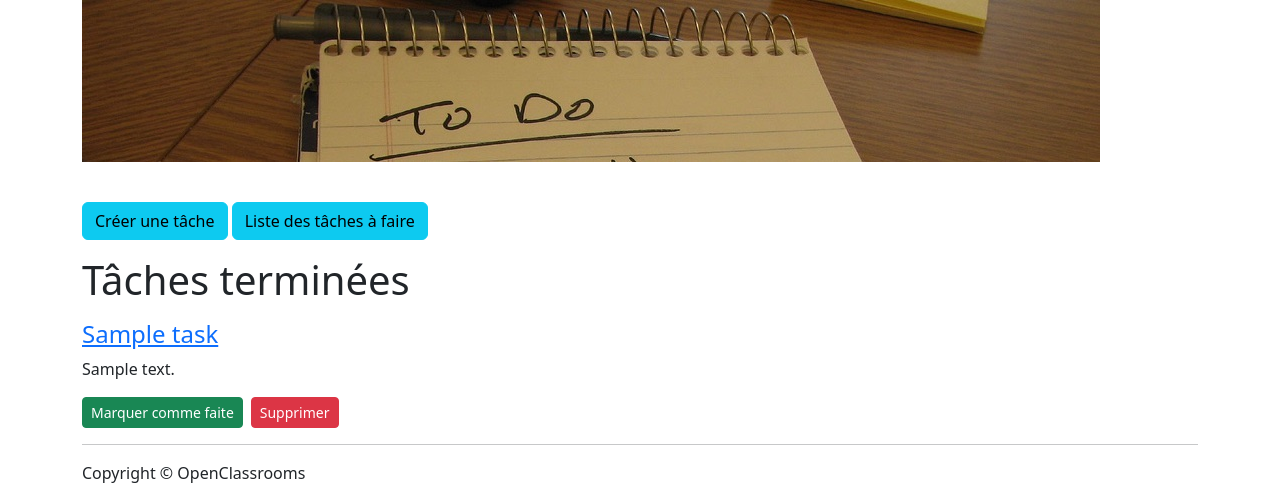
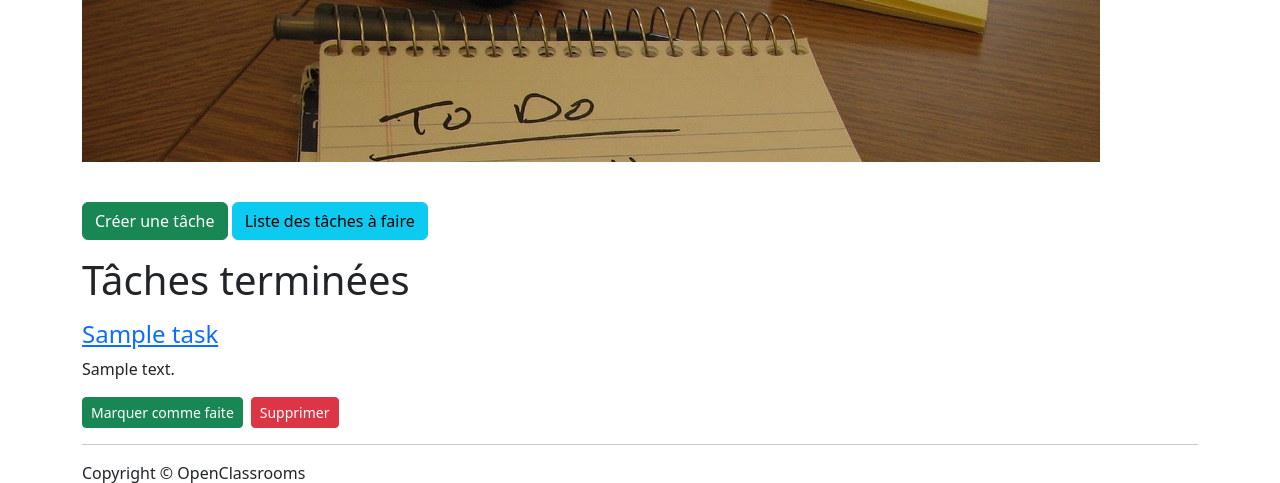
Before and after one commit to laurasullyalexandrine/todolist-v2, a Symfony app: template templates/task/list_is_done.html.twig in a window 1280 px wide. Shown: the part 59-542 px from the top of the page. Run offline with Twig, Linux system fonts and the light colour scheme; the template is opened without the code that fills it: most values are stand-ins (such as "Sample title", 1, 10 or a date in 2020); some libraries are stand-ins or nearby versions.

Commit message:
correction class bootstrap button create a task

```diff
--- a/templates/task/list.html.twig
+++ b/templates/task/list.html.twig
@@ -6,7 +6,7 @@
 
 {% block body %}
 	<div>
-		<a href="{{ path('task_create') }}" class="btn btn-info pull-right my-3">Créer une tâche</a>
+		<a href="{{ path('task_create') }}" class="btn btn-success pull-right my-3">Créer une tâche</a>
 		<a href="{{ path('task_list_is_done') }}" class="btn btn-secondary pull-right my-3">Liste des tâches terminées</a>
 	</div>
 	<h1>Tâches à faire</h1>
--- a/templates/task/list_is_done.html.twig
+++ b/templates/task/list_is_done.html.twig
@@ -6,8 +6,8 @@
 
 {% block body %}
 	<div>
-		<a href="{{ path('task_create') }}" class="btn btn-info pull-right my-3">Créer une tâche</a>
-		<a href="{{ path('task_list_is_done') }}" class="btn btn-info pull-right my-3">Liste des tâches à faire</a>
+		<a href="{{ path('task_create') }}" class="btn btn-success pull-right my-3">Créer une tâche</a>
+		<a href="{{ path('task_list') }}" class="btn btn-info pull-right my-3">Liste des tâches à faire</a>
 	</div>
 	<h1>Tâches terminées</h1>
 	<div class="row">
```
